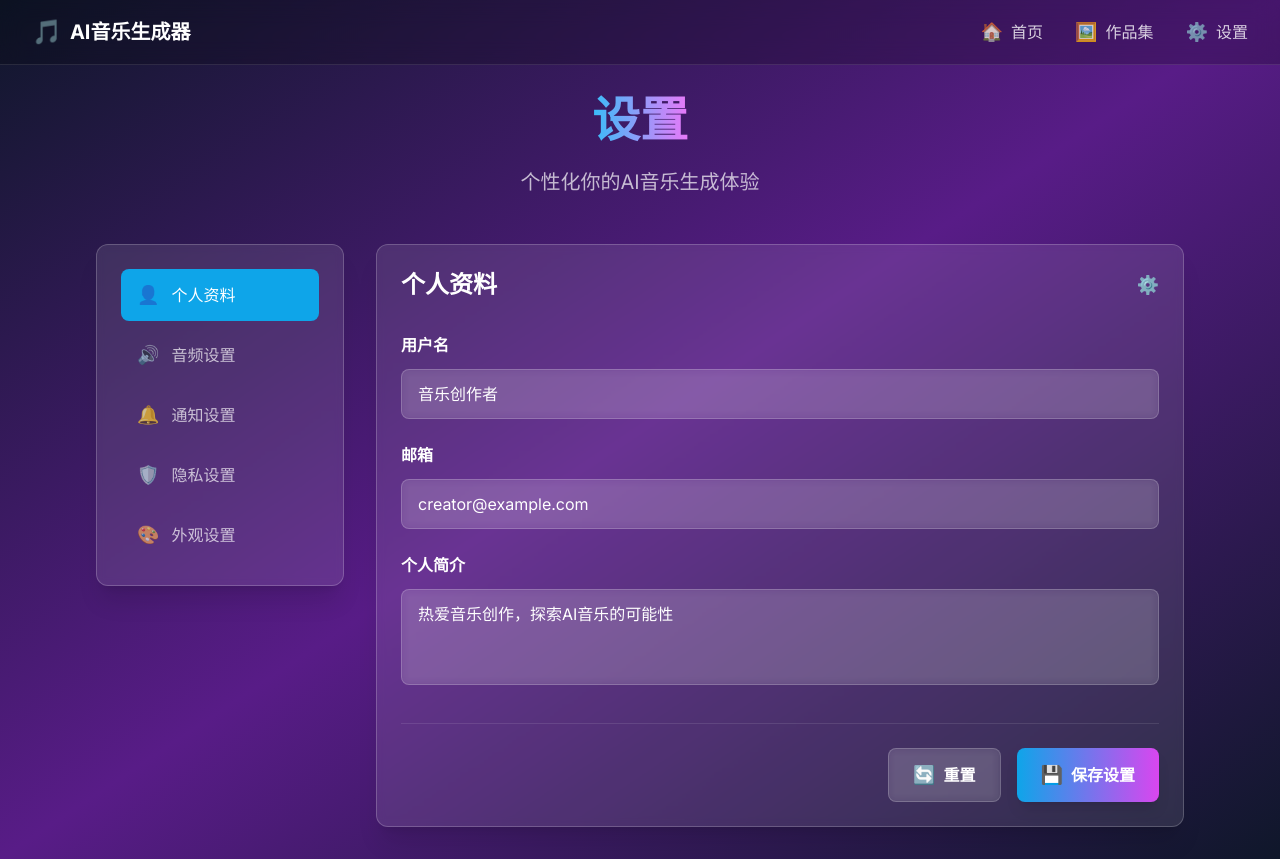
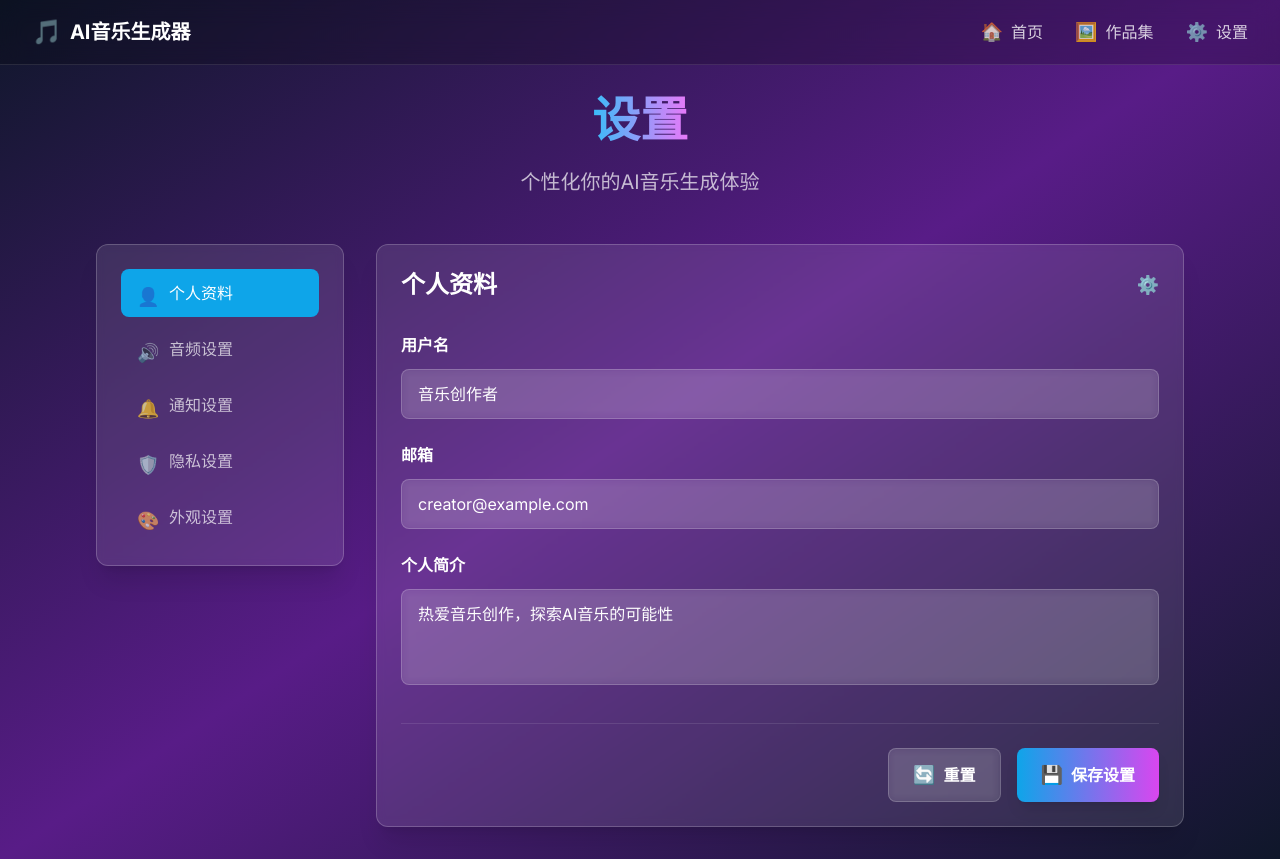
Before and after one commit to Luuanny/AI-Music-Generator, a Next.js app: page /settings in a window 1280 px wide. Built offline with nearby package versions, Linux system fonts and the light colour scheme.

Commit message:
修复ESLint配置和设置页面图标组件错误

```diff
--- a/src/app/settings/page.tsx
+++ b/src/app/settings/page.tsx
@@ -401,7 +401,7 @@ export default function SettingsPage() {
                           : 'text-white/70 hover:text-white hover:bg-white/10'
                       }`}
                     >
-                      <Icon className="h-5 w-5" />
+                      <span className="h-5 w-5 inline-block"><Icon /></span>
                       <span>{tab.label}</span>
                     </button>
                   )
```
Also changed, not shown: .eslintrc.json.
